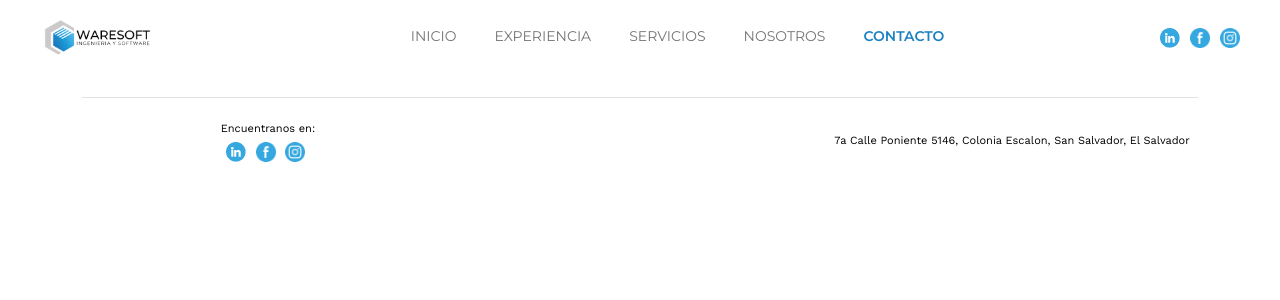
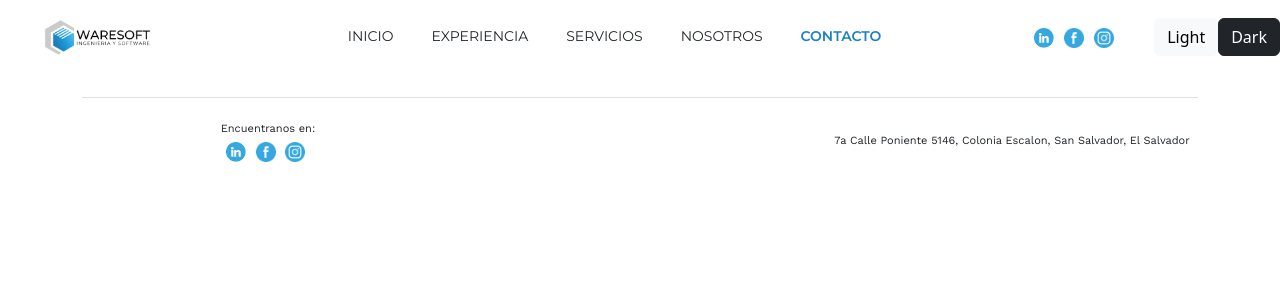
Before and after one commit to DiegoEden/SitioWebWaresoft, a PHP site: page /views/public/contacto.php in a window 1280 px wide. Shown: the top 300 px of the page. Run offline with PHP 8.4, Linux system fonts and the light colour scheme.

Commit message:
inicio modo oscuro

```diff
--- a/app/controllers/template.js
+++ b/app/controllers/template.js
@@ -1,4 +1,3 @@
-
 
 
 document.addEventListener('DOMContentLoaded', function () {
@@ -9,8 +8,80 @@ document.addEventListener('DOMContentLoaded', function () {
         if (e.href == current_url) {
             e.classList += " current";
         }
-        if(current_url=='http://localhost/sitioWebWaresoft/views/public/'){
+        if (current_url == 'http://localhost/sitioWebWaresoft/views/public/') {
             document.getElementById('home').classList.add('current');
         }
     });
+
+
+    load();
+
+    console.log(localStorage.getItem('mode'));
+
 });
+
+
+function load() {
+
+
+    let mode = localStorage.getItem("mode");
+    if (mode == '') {
+        modoClaro();
+    }
+    if (mode == 'claro') {
+
+        modoClaro();
+
+    } else if (mode == 'oscuro') {
+        modoOscuro();
+    }
+
+}
+
+
+
+function modoOscuro() {
+
+    document.documentElement.style.setProperty('--body-color', '#191B34');
+    document.documentElement.style.setProperty('--color-fondo', '#191B34');
+    document.documentElement.style.setProperty('--body-color', '#191B34');
+    document.documentElement.style.setProperty('--colorLetra', "#FFFFFF");
+    document.documentElement.style.setProperty('--bannerWs', 'linear-gradient(180deg, rgba(255,255,255,1) 23%, rgba(67,67,67,1) 23%)');
+    document.getElementById('logoNav').src = "../../resources/img/logoOscuro.png";
+    localStorage.setItem('mode', 'oscuro');
+    document.documentElement.style.setProperty('--colorSlider','#FFFFFF');
+    var navbar = document.getElementById("navbar");
+    navbar.style.setProperty("transition", ".6s");
+
+    var footer = document.querySelector("footer");
+    footer.style.setProperty("transition", ".6s");
+
+
+
+
+
+
+
+
+
+}
+
+
+function modoClaro() {
+
+
+
+    document.documentElement.style.setProperty('--body-color', '#FFFFFF');
+    document.documentElement.style.setProperty('--color-fondo', '#FFFFFF');
+    document.documentElement.style.setProperty('--body-color', '#FFFFFF');
+    document.documentElement.style.setProperty('--colorLetra', "#000000");
+    document.documentElement.style.setProperty('--bannerWs', 'linear-gradient(180deg, rgba(255, 255, 255, 1) 23%, rgba(25, 27, 52, 1) 23%)');
+    document.getElementById('logoNav').src = "../../resources/img/logoClaro.png";
+    localStorage.setItem('mode', 'claro');
+    document.documentElement.style.setProperty('--colorSlider','#F2F2F2');
+
+
+
+
+
+}
--- a/app/helpers/template.php
+++ b/app/helpers/template.php
@@ -14,7 +14,7 @@ class webSite
         print '
         <!DOCTYPE html>
             <html lang="es">
-              <head>
+              <head onload="load()">
                 <meta charset="utf-8">
                 <link href="https://cdn.jsdelivr.net/npm/bootstrap@5.2.0/dist/css/bootstrap.min.css" rel="stylesheet" integrity="sha384-gH2yIJqKdNHPEq0n4Mqa/HGKIhSkIHeL5AyhkYV8i59U5AR6csBvApHHNl/vI1Bx" crossorigin="anonymous">
                 <link rel="icon" type="image/png" href="../../resources/img/iconows.png" />
@@ -35,9 +35,9 @@ class webSite
 
         //elaboracion de navbar
 
-        print'<nav class="navbar navbar-expand-lg sticky-top" id="navbar" role="navigation" style="background-color:white;">
+        print '<nav class="navbar navbar-expand-lg sticky-top" id="navbar" role="navigation" >
             <a class="navbar-brand" href="index.php">
-            <img src="../../resources/img/LogoClaro.png" width="117px" height="47px" class="d-inline-block align-top" alt="">
+            <img src="../../resources/img/LogoClaro.png" width="117px" height="47px" class="d-inline-block align-top" alt="" id="logoNav">
             </a>
             <button class="navbar-toggler" type="button" data-bs-toggle="collapse" data-bs-target="#navbarNav" aria-controls="navbarNav" aria-expanded="false" aria-label="Toggle navigation">
               <span class="navbar-toggler-icon"></span>
@@ -76,6 +76,10 @@ class webSite
 
         </a>
 
+        <button type="button" class="btn btn-light" onclick="modoClaro()">Light</button>
+        <button type="button" class="btn btn-dark" onclick="modoOscuro()">Dark</button>
+
+
         </nav>
 
         <main>
@@ -84,10 +88,6 @@ class webSite
 
 
         /*navbar movil*/
-
-
-
-
     }
 
 
@@ -100,7 +100,7 @@ class webSite
         <script type="text/javascript" src="../../app/controllers/' . $controller . '"></script>
         <script type="text/javascript" src="../../app/controllers/template.js"></script>
 
-        <div class="container">
+        <div class="container" id="container">
         <footer class="d-flex flex-wrap justify-content-between align-items-center py-3 my-4 border-top" >
 
 
@@ -146,9 +146,10 @@ class webSite
     }
 
     /*template para formulario*/
-    public static function formTemplate() {
+    public static function formTemplate()
+    {
 
-      print('<div class="container">
+        print('<div class="container" id="formContainer">
       <div class="row d-flex justify-content-center align-items-center h-100">
       <div class="col-12 col-md-12 col-lg-6 col-xl-6 col-sm-12">
           <p class="titulosHorizontal">CONTÁCTANOS</p>
@@ -183,17 +184,15 @@ class webSite
 
   </div>
   </div>');
-
-
-
     }
 
 
     /*template de slier infinito*/
 
-    public static function infiniteSlider(){
+    public static function infiniteSlider()
+    {
 
-      print('<div class="slider">
+        print('<div class="slider">
       <div class="slide-track">
           <div class="slide">
               <img src="../../resources/img/acsa.png" height="250" width="250" alt="" />
@@ -261,8 +260,9 @@ class webSite
 
     /*template de banner ws academy*/
 
-    public static function wsacademyBanner() {
-    print('<div class="wsacademy">
+    public static function wsacademyBanner()
+    {
+        print('<div class="wsacademy">
                   <div class="row d-flex justify-content-center align-items-center h-100">
                       <div class="col-12 col-md-12 col-lg-6 col-xl-6 col-sm-12">
                           <div class="row ">
--- a/resources/css/styles.css
+++ b/resources/css/styles.css
@@ -2,6 +2,8 @@
     padding-left: 30px;
     font-size: 14px;
     font-family: 'Montserrat';
+    color: var(--colorLetra);
+
 }
 
 .navbar-expand-lg .navbar-nav .nav-link:hover {
@@ -36,6 +38,13 @@
 
 }
 
+.navbar {
+    background-color: var(--color-fondo);
+    /*transition: .6s;*/
+
+
+}
+
 
 @media(max-width:767px) {
 
@@ -49,7 +58,7 @@
 
 .current {
 
-    color: #1D82C2;
+    color: #1D82C2 !important;
     font-weight: 600;
 }
 
@@ -58,15 +67,18 @@ footer {
     left: 0;
     bottom: 0;
     width: 100%;
-    background-color: white;
+    background-color: var(--color-fondo);
     text-align: center;
+    color: var(--colorLetra);
+
+
 }
 
 
 .worksans {
 
     font-family: 'work sans', serif;
-    color: black;
+    color: var(--colorLetra);
     font-size: 11px;
 }
 
@@ -141,7 +153,8 @@ footer {
 
 .headers {
     font-weight: 700;
-    font-family: 'Montserrat'
+    font-family: 'Montserrat';
+    color: var(--colorLetra);
 }
 
 
@@ -175,7 +188,7 @@ footer {
 }
 
 .slider {
-    background: #F2F2F2;
+    background: var(--colorSlider);
     box-shadow: 0 10px 20px -5px rgba(0, 0, 0, .125);
     height: 250px;
     margin: auto;
@@ -217,11 +230,11 @@ footer {
 
 .wsacademy {
 
-    background: rgb(255, 255, 255);
-    background: linear-gradient(180deg, rgba(255, 255, 255, 1) 23%, rgba(25, 27, 52, 1) 23%);
+    background:var(--bannerWs);
     margin: auto;
     overflow: hidden;
     position: relative;
+
 }
 
 .imgwsacademy {
@@ -359,3 +372,7 @@ footer {
 .colorLetra {
     color: black;
 }
+
+body {
+    background-color: var(--body-color);
+}
```
Also changed, not shown: views/public/index.php (+27 -0 lines), resources/img/logoOscuro.png (added).
